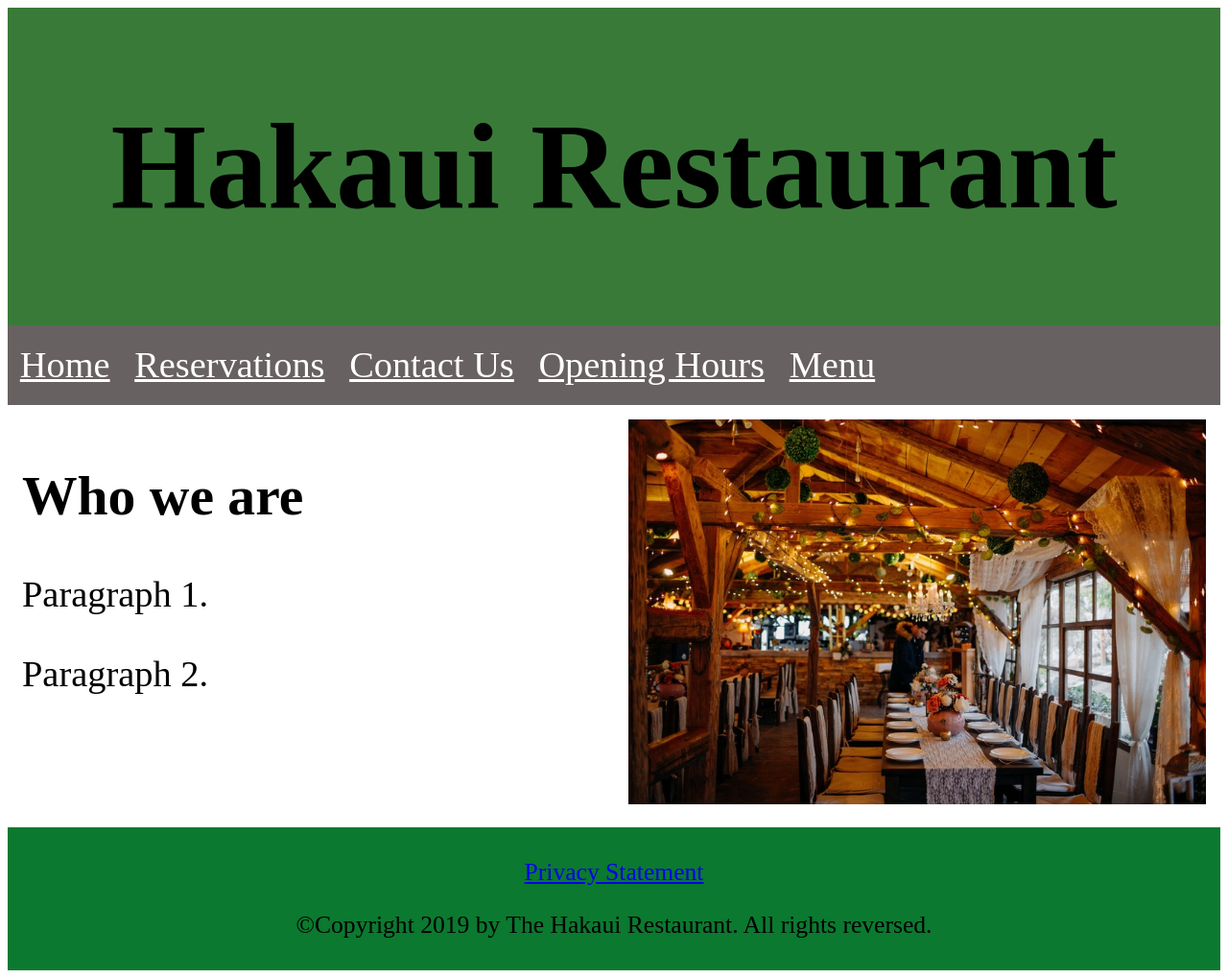
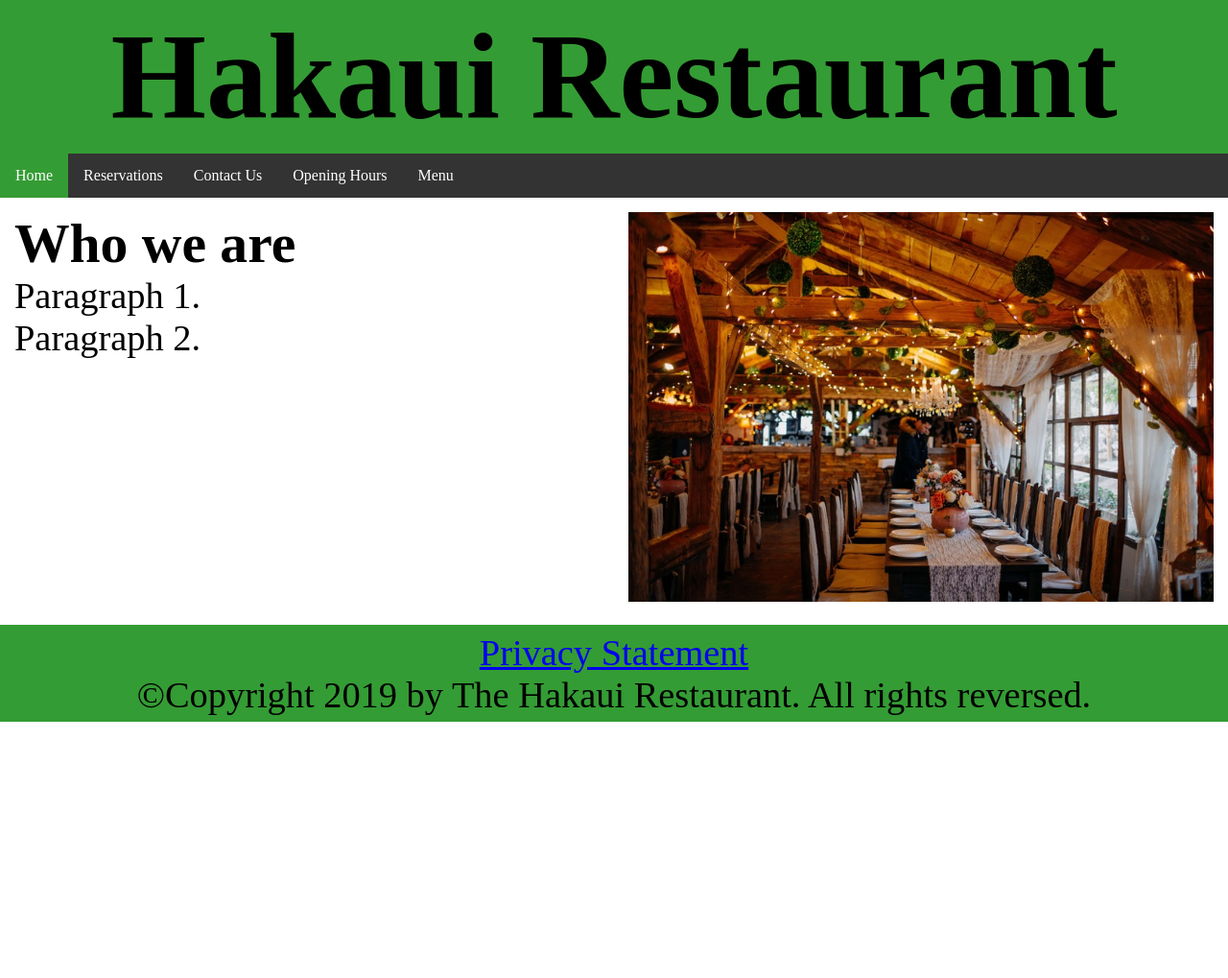
Before and after one commit to Falkurne/falkurne.github.io, a PHP site: page / in a window 1280 px wide. Shown: the whole page at 96% size. After the commit the page ends 752 px from the top, so only its background shows below. Run offline with PHP 8.4, Linux system fonts and the light colour scheme.

Commit message:
Changing topnav to look more like buttons then just links

```diff
--- a/index.html
+++ b/index.html
@@ -11,13 +11,13 @@
         <!-- Header and nav bar used on all pages -->
         <header class="header"> <h1>Hakaui Restaurant</h1>
         </header>
-        <div class="topnav">
-            <a class="active" href="./index.html">Home</a>
-            <a href="./reservations.html">Reservations</a>
-            <a href="./contact.html">Contact Us</a>
-            <a href="./hours.html">Opening Hours</a>
-            <a href="./menu.html">Menu</a>
-        </div>
+        <ul class="topnav">
+            <li><a class="active" href="./index.html">Home</a></li>
+            <li><a href="./reservations.html">Reservations</a></li>
+            <li><a href="./contact.html">Contact Us</a></li>
+            <li><a href="./hours.html">Opening Hours</a></li>
+            <li><a href="./menu.html">Menu</a></li>
+        </ul>
 
         <!-- This pages content -->
         <main>
--- a/styles/style.css
+++ b/styles/style.css
@@ -1,40 +1,53 @@
 /* Universal box sizing */
 * {
     box-sizing: border-box;
+    margin: 0;
 }
 /* Style the header */
 .header {
-    background-color:rgb(57, 122, 57);
+    background-color:rgb(52, 156, 52);
     font-size: 5vw;
     text-align: center;
     padding: 0.5vw;
 }
 /* Style the top navigation bar */
-.topnav {
-    text-align: center;
+ul.topnav {
+    list-style-type: none;
+    margin: 0;
+    padding: 0;
     overflow: hidden;
-    background-color: rgb(104, 97, 97);
-    font-size: 3vw;
+    background-color: #333;
 }
-/* Style the topnav links */
-.topnav a {
+/* Floats the links so they are beside each other to the left */
+ul.topnav li {
     float: left;
+}
+/* Styling the links of the nav bar */
+ul.topnav li a {
     display: block;
     color: white;
     text-align: center;
-    padding: 1.5vw 1vw;
+    padding: 14px 16px;
+    text-decoration: none;
+}
+/* Changing background color on hover and/or active */
+ul.topnav li a:hover:not(.active) {
+    background-color: #111;
+}
+ul.topnav li a.active {
+    background-color:rgb(52, 156, 52)
 }
 /* Overwritten in columns but used for contact us page */
 .main {
     text-align: center;
     padding: 0.5vw;
-    font-size: 2vw;
+    font-size: 3vw;
 }
 /* adding scaling to images for different screens */
 img {
     max-width: 100%;
     height: auto;
-  }
+}
 /* Create two equal columns that float next to each other */
 .column {
     float: left;
@@ -53,23 +66,22 @@ img {
     max-width: 100%;
     max-height: auto;
 }
+.footer {
+    background-color: rgb(52, 156, 52);
+    text-align: center;
+    padding: 0.5vw;
+    font-size: 3vw;
+}
 /* Columns stack instead of being next to each other depending on screen width and adjusting font size for smaller screens*/
 @media screen and (max-width:800px) {
+    ul.topnav li {
+        float: none;
+    }
     .column {
         font-size: 6vw;
         width: 100%;
     }
-    .topnav{
-        font-size: 6vw;
+    .footer{
+        font-size: 4vw;
     }
-    .footer{
-        font-size: 6vw;
-    }
-
 }
-.footer {
-    background-color: rgb(11, 121, 47);
-    text-align: center;
-    padding: 0.5vw;
-    font-size: 2vw;
-}
```
Also changed, not shown: contact.html (+7 -7 lines), hours.html (+7 -7 lines), menu.html (+7 -7 lines), privacy_statement.html (+7 -7 lines), reservations.html (+7 -7 lines).
